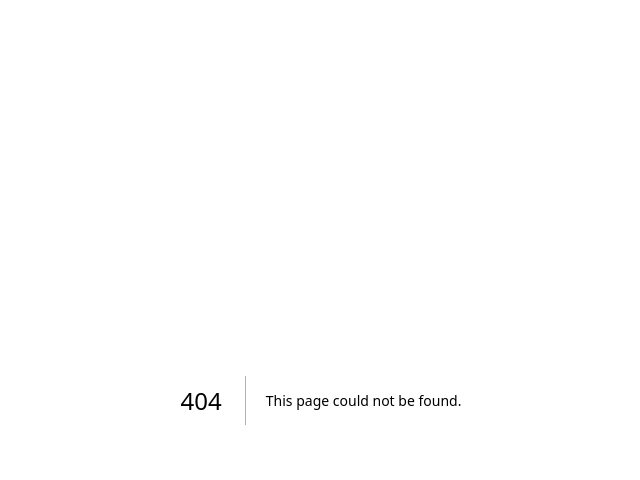
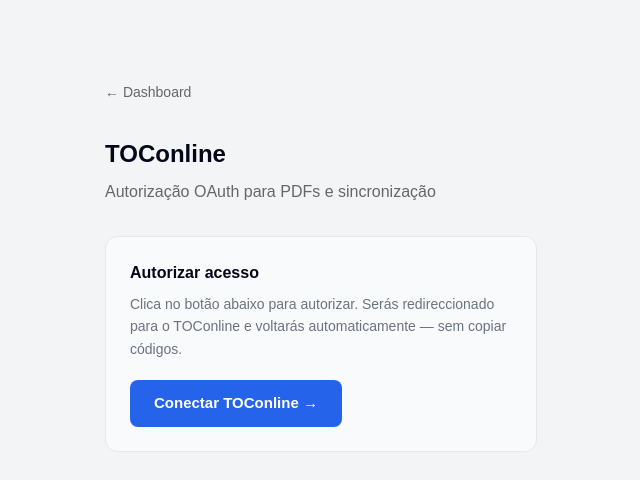
Before and after one commit to BailaoHugo/gestao-construcao, a Next.js app: page /admin/toconline/src/app/admin/toconline in a window 1280 px wide. Before the commit this address had no page. Shown: the top 480 px of the page, without its empty margins (319-959 px from the left). Built offline with nearby package versions, Linux system fonts and the light colour scheme.

Commit message:
feat: add /admin/toconline page with Conectar button

```diff
--- /dev/null
+++ b/src/app/admin/toconline/src/app/admin/toconline/page.tsx
@@ -0,0 +1,62 @@
+'use client';
+import { useSearchParams } from 'next/navigation';
+import { Suspense } from 'react';
+
+function ToconlineAdminContent() {
+  const searchParams = useSearchParams();
+  const status = searchParams.get('status');
+  const error = searchParams.get('error');
+
+  return (
+    <div style={{ maxWidth: 480, margin: '80px auto', padding: '0 24px', fontFamily: 'sans-serif' }}>
+      <div style={{ marginBottom: 32 }}>
+        <a href="/" style={{ color: '#666', textDecoration: 'none', fontSize: 14 }}>← Dashboard</a>
+      </div>
+
+      <h1 style={{ fontSize: 24, fontWeight: 700, marginBottom: 8 }}>TOConline</h1>
+      <p style={{ color: '#666', marginBottom: 32 }}>Autorização OAuth para PDFs e sincronização</p>
+
+      {status === 'connected' && (
+        <div style={{ background: '#d1fae5', border: '1px solid #6ee7b7', borderRadius: 8, padding: 16, marginBottom: 24, color: '#065f46' }}>
+          ✅ Ligação estabelecida com sucesso! PDFs e sincronizações activos.
+        </div>
+      )}
+
+      {error && (
+        <div style={{ background: '#fee2e2', border: '1px solid #fca5a5', borderRadius: 8, padding: 16, marginBottom: 24, color: '#991b1b' }}>
+          ❌ Erro: {decodeURIComponent(error)}
+        </div>
+      )}
+
+      <div style={{ background: '#f9fafb', border: '1px solid #e5e7eb', borderRadius: 12, padding: 24 }}>
+        <h2 style={{ fontSize: 16, fontWeight: 600, marginBottom: 8 }}>Autorizar acesso</h2>
+        <p style={{ fontSize: 14, color: '#6b7280', marginBottom: 20, lineHeight: 1.6 }}>
+          Clica no botão abaixo para autorizar. Serás redireccionado para o TOConline e voltarás automaticamente — sem copiar códigos.
+        </p>
+        <a
+          href="/api/toconline/authorize"
+          style={{
+            display: 'inline-block',
+            background: '#2563eb',
+            color: '#fff',
+            padding: '12px 24px',
+            borderRadius: 8,
+            textDecoration: 'none',
+            fontWeight: 600,
+            fontSize: 15,
+          }}
+        >
+          Conectar TOConline →
+        </a>
+      </div>
+    </div>
+  );
+}
+
+export default function ToconlineAdminPage() {
+  return (
+    <Suspense fallback={<div style={{ padding: 40 }}>A carregar...</div>}>
+      <ToconlineAdminContent />
+    </Suspense>
+  );
+}
```
